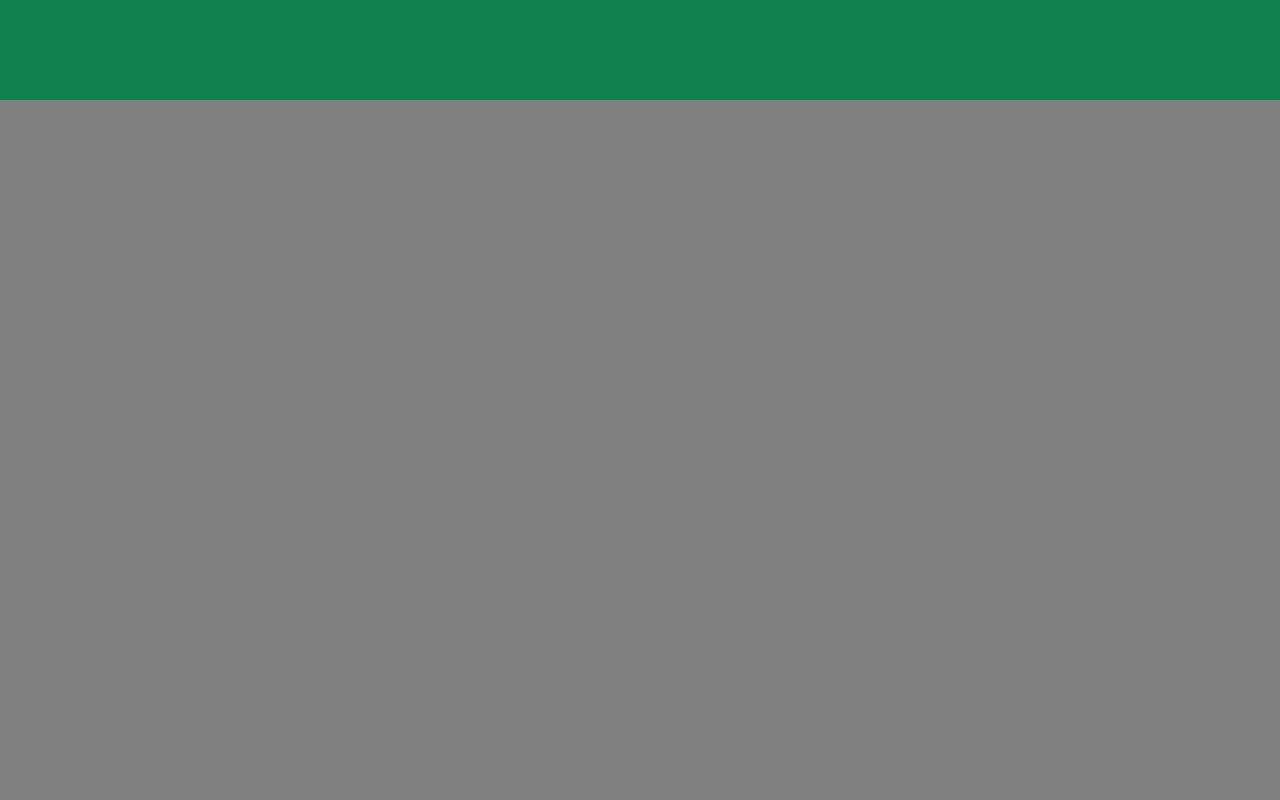
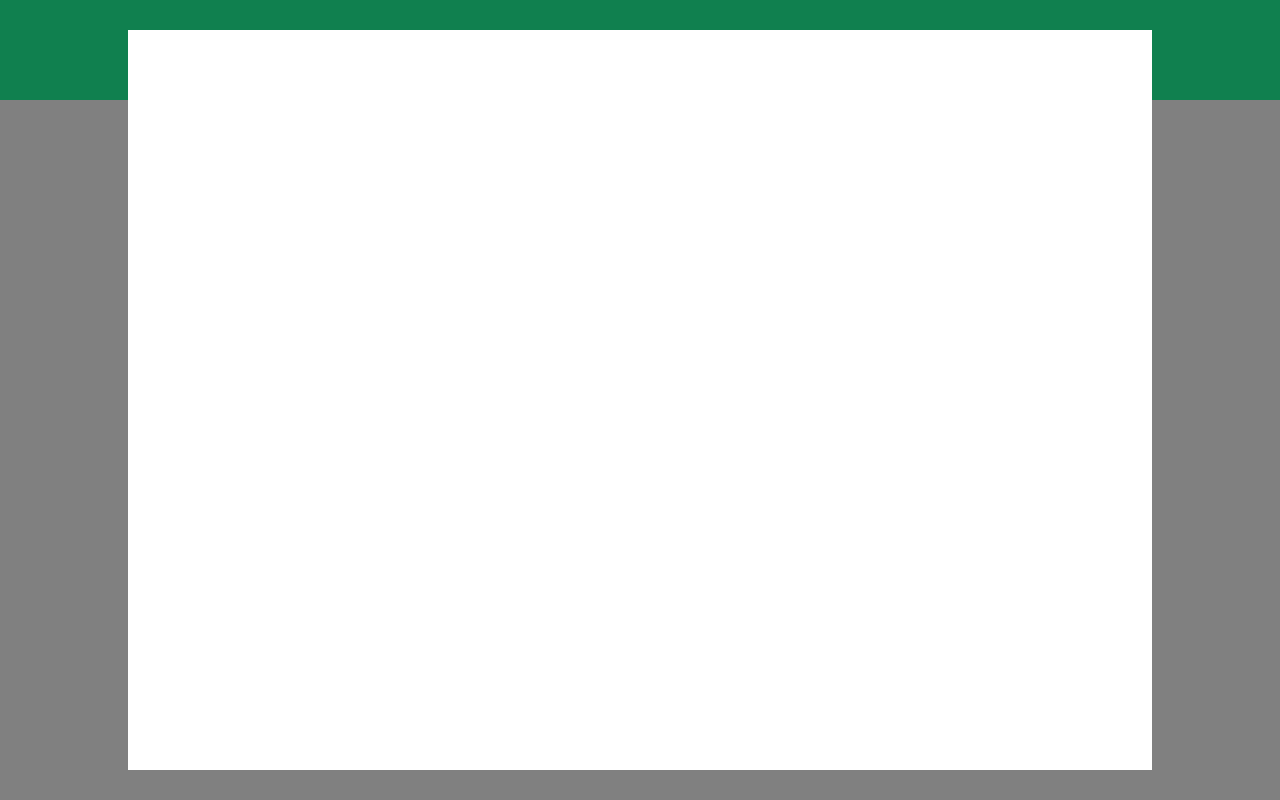
Before and after one commit to Vinctdea/vue-boolzapp, a plain HTML site: page index.html in a window 1280 px wide. Drawn offline with Linux system fonts and the light colour scheme.

Commit message:
feat: add base style layout

```diff
--- a/css/style.css
+++ b/css/style.css
@@ -6,6 +6,11 @@
 }
 
 /* **************************REGOLE MAIN******************* */
+main{
+    position: relative;
+}
+
+/* *********** background *********** */
 #top_bar{
     background-color: rgb(16, 128, 79);
     height: 100px;
@@ -17,3 +22,16 @@
     background-color: grey;
     ;
 }
+
+/*****************CONTAINER APP************************/
+
+#app_container{
+    position: absolute;
+    top: 30px;
+    left: 10%;
+    width: 80%;
+    height: calc(100vh - 60px);
+    display: flex;
+    /* debug */
+    background-color: white;
+}
--- a/index.html
+++ b/index.html
@@ -16,6 +16,11 @@
         <!-- background -->
         <div id="top_bar"></div>
         <div id="bot_bar"></div>
+
+        <!-- section container app -->
+         <section id="app_container">
+
+         </section>
     </main>
 
     <!-- my script js -->
```
